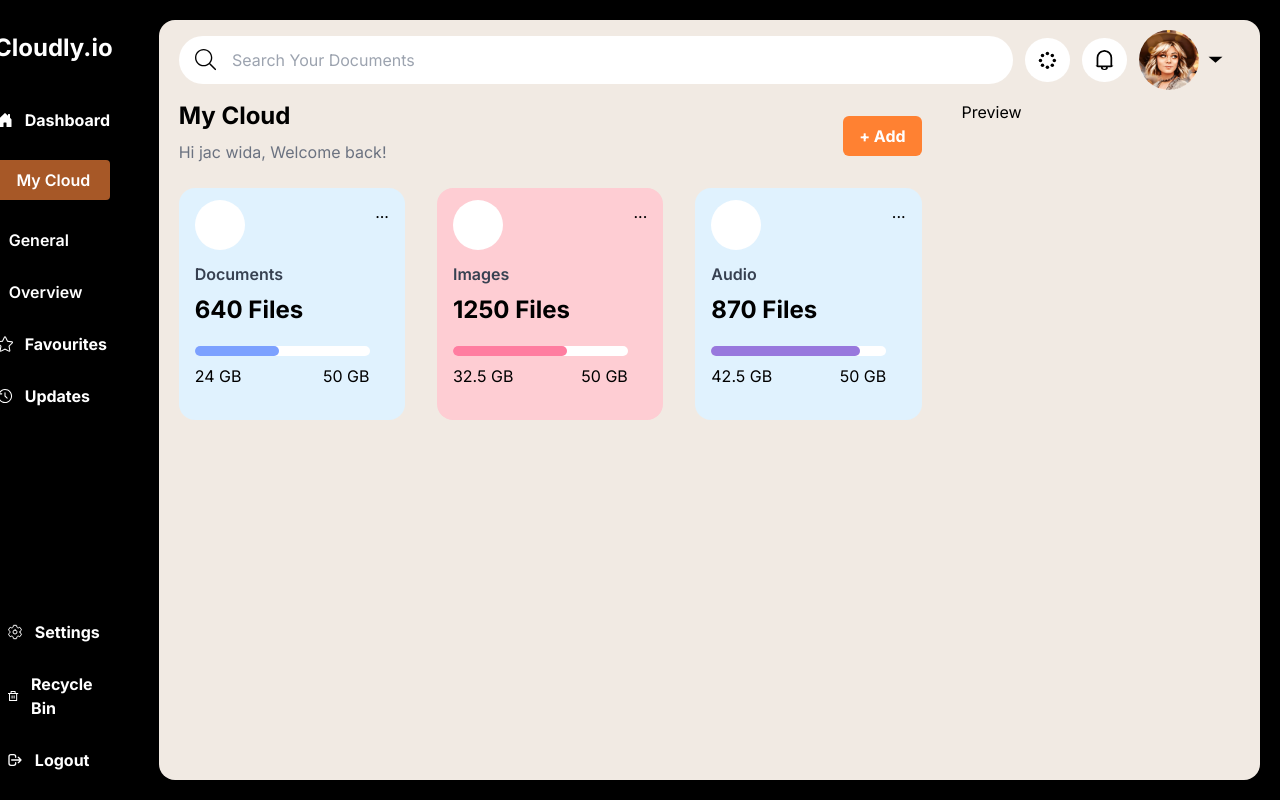
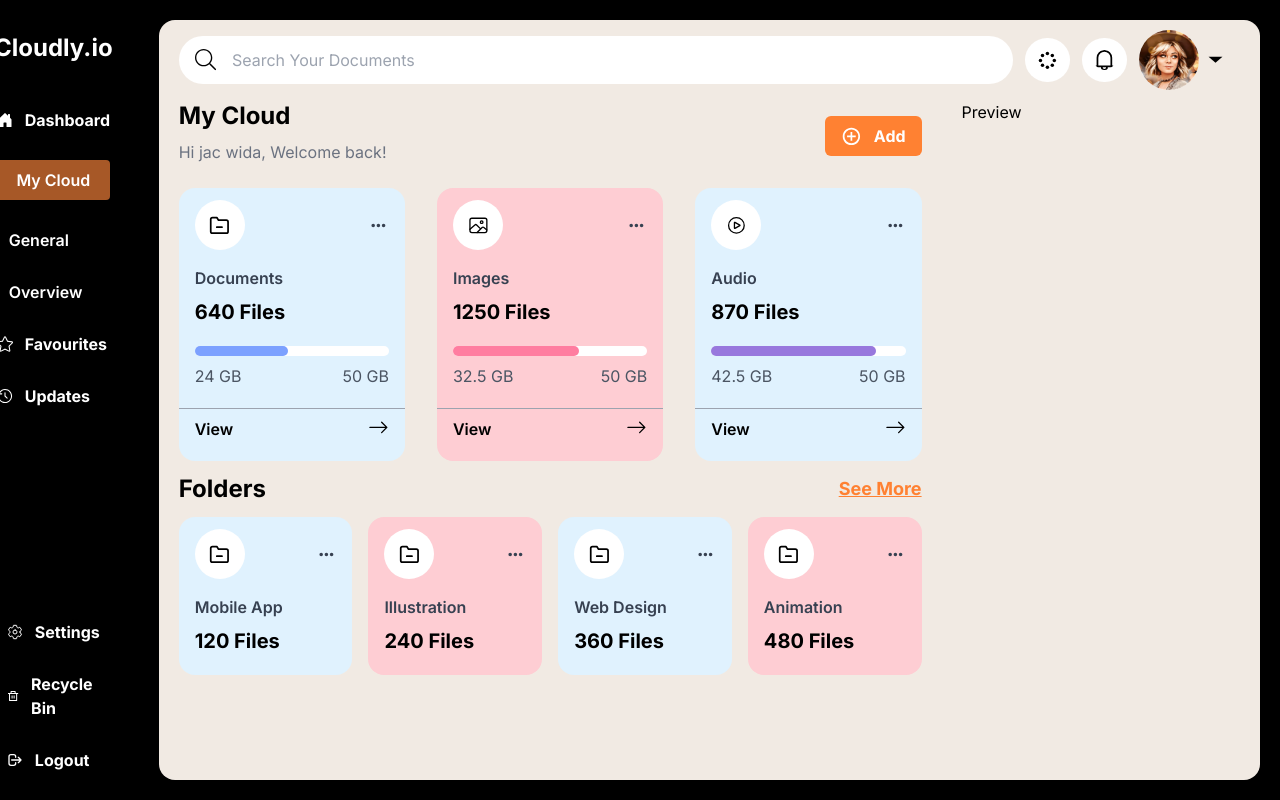
Before and after one commit to jacwida/cloudly.io, a Next.js app: page / in a window 1280 px wide. Built offline with nearby package versions, Linux system fonts and the light colour scheme.

Commit message:
added folder section

```diff
--- a/components/CloudUsage.jsx
+++ b/components/CloudUsage.jsx
@@ -1,3 +1,5 @@
+import { ArrowIcon, DotsIcon, FolderIcon, ImageIcon, PlayIcon } from "./Icons";
+
 const CloudUsage = () => {
   const files = [
     {
@@ -23,17 +25,27 @@ const CloudUsage = () => {
           key={file}
           className={
             idx % 2 === 1
-              ? "flex-1 bg-rose-200 p-3 rounded-2xl px-4 "
-              : "flex-1 bg-sky-100 p-3 rounded-2xl px-4 "
+              ? "flex-1 bg-rose-200 py-3 rounded-2xl  "
+              : "flex-1 bg-sky-100 py-3 rounded-2xl  "
           }
         >
-          <div className="flex justify-between">
-            <div className="bg-white h-[50px] w-[50px] rounded-[200px] p-2"></div>
-            <h1 className="ml-auto">...</h1>
+          <div className="flex justify-between px-4 items-center">
+            <div className="bg-white h-[50px] w-[50px] rounded-[200px] p-2 text-center flex items-center justify-center">
+              {file.name == "Documents" ? (
+                <FolderIcon />
+              ) : file.name == "Images" ? (
+                <ImageIcon />
+              ) : (
+                <PlayIcon />
+              )}
+            </div>
+            <h1 className="ml-auto text-gray-700">
+              <DotsIcon />
+            </h1>
           </div>
-          <h1 className="text-gray-700 mt-3 font-semibold">{file.name}</h1>
-          <h1 className="font-bold text-2xl my-2">{file.files} Files</h1>
-          <div className="my-5 w-[90%]">
+          <h1 className="text-gray-700 mt-4 font-semibold px-4">{file.name}</h1>
+          <h1 className="font-bold text-xl my-2 px-4">{file.files} Files</h1>
+          <div className="my-5 px-4">
             <div className="w-full h-[10px] bg-white rounded-full">
               <div
                 className={`h-[10px] ${
@@ -47,9 +59,16 @@ const CloudUsage = () => {
               ></div>
             </div>
 
-            <div className="flex items-center justify-between mt-2">
+            <div className="flex items-center justify-between mt-2 text-gray-600">
               <h2>{file.usage} GB</h2>
               <h2>50 GB</h2>
+            </div>
+          </div>
+
+          <div className="flex iems-center justify-between border-t border-gray-400 px-4 py-2">
+            <div className="font-semibold">View</div>
+            <div>
+              <ArrowIcon />
             </div>
           </div>
         </div>
--- a/components/Files.jsx
+++ b/components/Files.jsx
@@ -1,4 +1,6 @@
 import CloudUsage from "./CloudUsage";
+import { PlusIcon } from "./Icons";
+import Folder from "./Folder";
 
 const Files = () => {
   return (
@@ -9,14 +11,23 @@ const Files = () => {
           <p className="my-2 text-gray-500">Hi jac wida, Welcome back!</p>
         </div>
         <div>
-          <button className="bg-[#ff8132] rounded-md px-4 py-2 font-bold text-white">
-            + Add
+          <button className="bg-[#ff8132] rounded-md px-4 py-2 font-bold text-white flex items-center gap-3">
+            <PlusIcon /> Add
           </button>
         </div>
       </div>
       <div>
         <CloudUsage />
       </div>
+      <div className="my-3">
+        <div className="flex justify-between items-center">
+          <h1 className="font-bold text-2xl">Folders</h1>
+          <h2 className="underline font-bold text-lg text-[#ff8132]">
+            See More
+          </h2>
+        </div>
+        <Folder />
+      </div>
     </div>
   );
 };
--- /dev/null
+++ b/components/Folder.jsx
@@ -0,0 +1,37 @@
+import { DotsIcon, FolderIcon } from "./Icons";
+
+const Folder = () => {
+  const files = [
+    { name: "Mobile App", files: 120 },
+    { name: "Illustration", files: 240 },
+    { name: "Web Design", files: 360 },
+    { name: "Animation", files: 480 },
+  ];
+  return (
+    <div className="my-3 flex gap-4">
+      {files.map((file, idx) => (
+        <div
+          key={file}
+          className={
+            idx % 2 === 1
+              ? "flex-1 bg-rose-200 py-3 rounded-2xl  "
+              : "flex-1 bg-sky-100 py-3 rounded-2xl  "
+          }
+        >
+          <div className="flex justify-between px-4 items-center">
+            <div className="bg-white h-[50px] w-[50px] rounded-[200px] p-2 text-center flex items-center justify-center">
+              <FolderIcon />
+            </div>
+            <h1 className="ml-auto text-gray-700">
+              <DotsIcon />
+            </h1>
+          </div>
+          <h1 className="text-gray-700 mt-4 font-semibold px-4">{file.name}</h1>
+          <h1 className="font-bold text-xl my-2 px-4">{file.files} Files</h1>
+        </div>
+      ))}
+    </div>
+  );
+};
+
+export default Folder;
--- a/components/Icons.jsx
+++ b/components/Icons.jsx
@@ -195,3 +195,143 @@ export function DropDownIcon() {
     </svg>
   );
 }
+
+export function PlusIcon() {
+  return (
+    <svg
+      stroke="currentColor"
+      fill="currentColor"
+      stroke-width="0"
+      viewBox="0 0 24 24"
+      height="1.3em"
+      width="1.3em"
+      xmlns="http://www.w3.org/2000/svg"
+    >
+      <g>
+        <path fill="none" d="M0 0h24v24H0z"></path>
+        <path d="M11 11V7h2v4h4v2h-4v4h-2v-4H7v-2h4zm1 11C6.477 22 2 17.523 2 12S6.477 2 12 2s10 4.477 10 10-4.477 10-10 10zm0-2a8 8 0 1 0 0-16 8 8 0 0 0 0 16z"></path>
+      </g>
+    </svg>
+  );
+}
+
+export function ArrowIcon() {
+  return (
+    <svg
+      stroke="currentColor"
+      fill="currentColor"
+      stroke-width="0"
+      viewBox="0 0 16 16"
+      height="1.3em"
+      width="1.3em"
+      xmlns="http://www.w3.org/2000/svg"
+    >
+      <path
+        fill-rule="evenodd"
+        d="M1 8a.5.5 0 0 1 .5-.5h11.793l-3.147-3.146a.5.5 0 0 1 .708-.708l4 4a.5.5 0 0 1 0 .708l-4 4a.5.5 0 0 1-.708-.708L13.293 8.5H1.5A.5.5 0 0 1 1 8z"
+      ></path>
+    </svg>
+  );
+}
+
+export function DotsIcon() {
+  return (
+    <svg
+      stroke="currentColor"
+      fill="currentColor"
+      stroke-width="0"
+      viewBox="0 0 24 24"
+      height="1.3em"
+      width="1.3em"
+      xmlns="http://www.w3.org/2000/svg"
+    >
+      <path d="M12 10c-1.1 0-2 .9-2 2s.9 2 2 2 2-.9 2-2-.9-2-2-2zm6 0c-1.1 0-2 .9-2 2s.9 2 2 2 2-.9 2-2-.9-2-2-2zM6 10c-1.1 0-2 .9-2 2s.9 2 2 2 2-.9 2-2-.9-2-2-2z"></path>
+    </svg>
+  );
+}
+
+export function FolderIcon() {
+  return (
+    <svg
+      stroke="currentColor"
+      fill="none"
+      stroke-width="2"
+      viewBox="0 0 24 24"
+      stroke-linecap="round"
+      stroke-linejoin="round"
+      height="1.3em"
+      width="1.3em"
+      xmlns="http://www.w3.org/2000/svg"
+    >
+      <path d="M22 19a2 2 0 0 1-2 2H4a2 2 0 0 1-2-2V5a2 2 0 0 1 2-2h5l2 3h9a2 2 0 0 1 2 2z"></path>
+      <line x1="9" y1="14" x2="15" y2="14"></line>
+    </svg>
+  );
+}
+
+export function ImageIcon() {
+  return (
+    <svg
+      stroke="currentColor"
+      fill="currentColor"
+      stroke-width="0"
+      viewBox="0 0 512 512"
+      height="1.3em"
+      width="1.3em"
+      xmlns="http://www.w3.org/2000/svg"
+    >
+      <rect
+        width="416"
+        height="352"
+        x="48"
+        y="80"
+        fill="none"
+        stroke-linejoin="round"
+        stroke-width="32"
+        rx="48"
+        ry="48"
+      ></rect>
+      <circle
+        cx="336"
+        cy="176"
+        r="32"
+        fill="none"
+        stroke-miterlimit="10"
+        stroke-width="32"
+      ></circle>
+      <path
+        fill="none"
+        stroke-linecap="round"
+        stroke-linejoin="round"
+        stroke-width="32"
+        d="M304 335.79l-90.66-90.49a32 32 0 00-43.87-1.3L48 352m176 80l123.34-123.34a32 32 0 0143.11-2L464 368"
+      ></path>
+    </svg>
+  );
+}
+
+export function PlayIcon() {
+  return (
+    <svg
+      stroke="currentColor"
+      fill="none"
+      stroke-width="1.5"
+      viewBox="0 0 24 24"
+      aria-hidden="true"
+      height="1.3em"
+      width="1.3em"
+      xmlns="http://www.w3.org/2000/svg"
+    >
+      <path
+        stroke-linecap="round"
+        stroke-linejoin="round"
+        d="M21 12a9 9 0 11-18 0 9 9 0 0118 0z"
+      ></path>
+      <path
+        stroke-linecap="round"
+        stroke-linejoin="round"
+        d="M15.91 11.672a.375.375 0 010 .656l-5.603 3.113a.375.375 0 01-.557-.328V8.887c0-.286.307-.466.557-.327l5.603 3.112z"
+      ></path>
+    </svg>
+  );
+}
```
